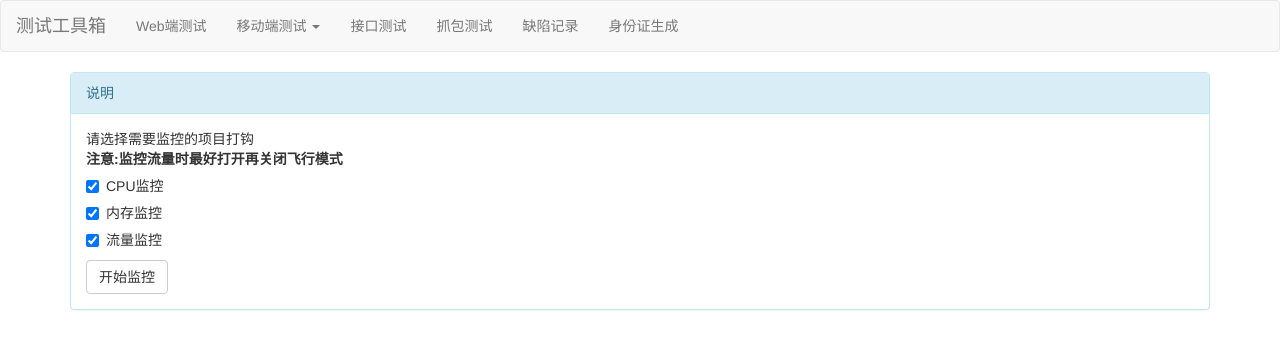
After one commit to diandianhanbin/SvenTestTools, a Django app: page /testtools/checkinfo/ in a window 1280 px wide. The commit adds this page. Shown: the top 349 px of the page. Run offline with Django 3.2, Linux system fonts and the light colour scheme; parts of the project's set-up code (start-up, migrations or seed data) failed here and were passed over; some libraries are stand-ins or nearby versions.

Commit message:
修改了一些loading效果

```diff
--- a/TestTools/urls.py
+++ b/TestTools/urls.py
@@ -15,6 +15,7 @@ urlpatterns = [
 	# =============mobile====================
 	url(r'^mobilebaseinfo/', views.baseinfo, name='mobilebaseinfo'),
 	url(r'^commonfunction/', views.commonfunction, name='commonfunction'),
+	url(r'^checkinfo/', views.checkinfo, name='checkinfo'),
 
 	# =============Ajax======================
 	url(r'^getbugaccordingtocondition/$', views.getBugAccordingToCondition, name='getBugAccordingToCondition'),
--- a/TestTools/views.py
+++ b/TestTools/views.py
@@ -6,7 +6,6 @@ from django.shortcuts import render
 from mongodb import config, mongodb
 import time
 from django.http import JsonResponse
-from django.http import HttpResponseRedirect
 import requests
 from mobile import adb
 
@@ -137,6 +136,10 @@ def commonfunction(request):
 	return render(request, 'TestTools/mobileTest/commonfunction.html')
 
 
+def checkinfo(request):
+	return render(request, 'TestTools/mobileTest/checkinfo.html')
+
+
 # =========================================Ajax==================================================
 # =========================================Ajax==================================================
 
@@ -262,8 +265,8 @@ def getAndroidInfo(request):
 def apkInstall(request):
 	iscovered = request.GET.get('iscovered')
 	apkaddress = request.GET.get('apkaddress')
-	Install = adb.CommonFunction().install(iscovered, apkaddress)
-	return JsonResponse(Install, False)
+	data = adb.CommonFunction().install(iscovered, apkaddress)
+	return JsonResponse(data, safe=False)
 
 
 def getCurPknm(request):
@@ -274,3 +277,7 @@ def getCurPknm(request):
 def getThirdPknm(request):
 	data = adb.Adb().getThirdPackage()
 	return JsonResponse(data, safe=False)
+
+
+def checkAndroidInfo(request):
+	pass
--- /dev/null
+++ b/static/js/checkinfo.js
@@ -0,0 +1,37 @@
+/**
+ * Created by SvenWeng on 16/7/8.
+ */
+$(document).ready(function () {
+        changeBtnStatus()
+    }
+);
+
+
+function changeBtnStatus() {
+    $("#btncheck").click(function () {
+        var btnText = $("#btncheck").text();
+        if (btnText == "开始监控") {
+            $("#btncheck").text('停止监控');
+            $("#btncheck").removeClass().addClass('btn btn-danger');
+            getCheckBox()
+        } else if (btnText == "停止监控") {
+            $("#btncheck").text('开始监控');
+            $("#btncheck").removeClass().addClass('btn btn-default');
+        }
+    })
+}
+
+
+function getCheckBox() {
+    // 获取选中的checkbox
+    var arr = [];
+    $("[type='checkbox'][checked]").each(function () {
+        arr.push($(this).val())
+    });
+    var timestamp = new Date().getTime();
+    check_data = {
+        "timestamp": timestamp,
+        "checkedarr": arr
+    };
+    return check_data
+}
--- a/templates/TestTools/base.html
+++ b/templates/TestTools/base.html
@@ -24,9 +24,7 @@
                            aria-expanded="false">移动端测试 <span class="caret"></span></a>
                         <ul class="dropdown-menu">
                             <li><a href="{% url 'mobilebaseinfo' %}">Android——基本信息</a></li>
-                            <li><a href="#">Android——内存监控</a></li>
-                            <li><a href="#">Android——CPU监控</a></li>
-                            <li><a href="#">Android——流量监控</a></li>
+                            <li><a href="{% url 'checkinfo' %}">Android——CPU/内存/流量监控</a></li>
                             <li><a href="{% url 'commonfunction' %}">Android——常用功能</a></li>
                             <li role="separator" class="divider"></li>
                             <li><a href="#">IOS</a></li>
--- a/templates/TestTools/mobileTest/baseinfo.html
+++ b/templates/TestTools/mobileTest/baseinfo.html
@@ -66,6 +66,7 @@
             <img class="mvBtn" src="/static/img/test1.jpg"/>
         </div>
     </div>
+    <div class="container">
         <div class="panel panel-info">
             <div class="panel-heading">说明</div>
             <div class="panel-body">
@@ -80,7 +81,8 @@
                 <br>
             </div>
         </div>
-    <div class="container-fluid">
+    </div>
+    <div class="container">
         <div class="row" id="content">
             <div class="col-md-2" id="dad1">
                 <div>
--- /dev/null
+++ b/templates/TestTools/mobileTest/checkinfo.html
@@ -0,0 +1,43 @@
+{% extends "TestTools/base.html" %}
+{% block body %}
+    <script src="/static/js/checkinfo.js"></script>
+    <body>
+    <div class="container">
+        <div class="panel panel-info">
+            <div class="panel-heading">说明</div>
+            <div class="panel-body">
+                请选择需要监控的项目打钩<br>
+                <strong>注意:监控流量时最好打开再关闭飞行模式</strong>
+                <form class="form-horizontal">
+                    <div class="checkbox">
+                        <label>
+                            <input type="checkbox" value="cpu" checked>
+                            CPU监控
+                        </label>
+                    </div>
+                    <div class="checkbox">
+                        <label>
+                            <input type="checkbox" value="mem" checked>
+                            内存监控
+                        </label>
+                    </div>
+                    <div class="checkbox">
+                        <label>
+                            <input type="checkbox" value="flow" checked>
+                            流量监控
+                        </label>
+                    </div>
+                    <p></p>
+                    <button type="button" class="btn btn-default" id="btncheck">开始监控</button>
+                </form>
+            </div>
+        </div>
+        <!-- ===========容器========== -->
+        <div class="row">
+            <div class="col-md-4" id="cpu"></div>
+            <div class="col-md-4" id="mem"></div>
+            <div class="col-md-4" id="flow"></div>
+        </div>
+    </div>
+    </body>
+{% endblock %}
```
Also changed, not shown: static/js/androidbaseinfo.js (+26 -14 lines), static/js/commonfunction.js (+2 -7 lines), templates/TestTools/mobileTest/commonfunction.html (+65 -2 lines). Lines whose indentation alone changed are shown as unchanged.
